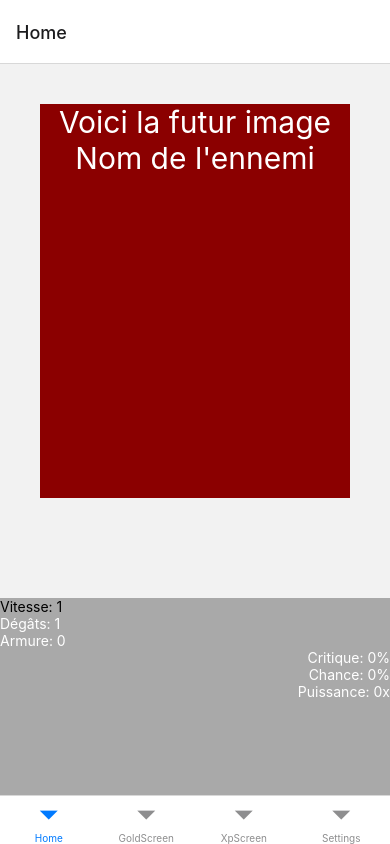
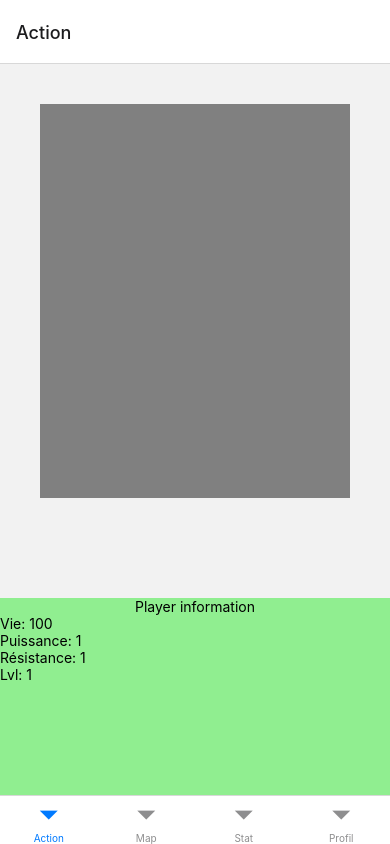
Before and after one commit to RenaudRDB/PIXEL_DUNGEON, a React Native app: screen / in a window 390 px wide. Built offline with nearby package versions, Linux system fonts and the light colour scheme.

Commit message:
Mise en place du projet

```diff
--- a/App.js
+++ b/App.js
@@ -1,205 +1,17 @@
 import * as React from 'react';
 
-import { StatusBar } from 'expo-status-bar';
-import { StyleSheet, Text, View } from 'react-native';
+import { TabNavigator } from './src/navigators/TabNavigator';
+import { StyleSheet } from 'react-native';
 import { Layout } from './src/components/Layout';
-import { createBottomTabNavigator } from '@react-navigation/bottom-tabs';
 import { NavigationContainer } from '@react-navigation/native';
-import { color } from 'react-native/Libraries/Components/View/ReactNativeStyleAttributes';
+import { LoginScreen } from './src/screens/LoginScreen';
 
-function HomeScreen() {
-  return (
-	<>
-		<View style={{flex:2,
-		backgroundColor:'darkred',
-		marginTop:40,
-		marginLeft:40,
-		marginRight: 40,
-		marginBottom: 100,
-		}}>
-			<Text style={{
-				textAlign: 'center',
-				color:'white',
-				fontSize: 30
-			}}>Voici la futur image</Text>
-			<Text style={{
-				textAlign: 'center',
-				color:'white',
-				fontSize: 30
-			}}>Nom de l'ennemi</Text>
-		</View>
-		<View style={{flex:1,
-		backgroundColor:'darkgrey'}}>
-			<View style={{
-				flexDirection: "column",
-				alignItems: "flex-start",
-			}}>
-				<Text style={{ color:'black'}}>Vitesse: 1</Text>
-				<Text style={{ color:'white'}}>Dégâts: 1</Text>
-				<Text style={{ color:'white'}}>Armure: 0</Text>
-			</View>
-			<View style={{
-				flexDirection: "column",
-				alignItems: "flex-end",
-			}}>
-				<Text style={{ color:'white'}}>Critique: 0%</Text>
-				<Text style={{ color:'white'}}>Chance: 0%</Text>
-				<Text style={{ color:'white'}}>Puissance: 0x</Text>
-			</View>
-		</View>
-	</>
-  );
-}
-
-function SettingsScreen() {
-  return (
-    <View style={{ flex: 1, justifyContent: 'center', alignItems: 'center' }}>
-      <Text>Settings</Text>
-    </View>
-  );
-}
-function GoldScreen() {
-  return (
-    <View>
-		<View style={{
-			justifyContent: 'center',
-			alignItems: 'center',
-			backgroundColor: 'yellow',
-			height:100,
-		}}>
-			<Text>Vous avez: 5 Gold</Text>
-		</View>
-		<Text
-		style={{
-			textAlign: 'center',
-			backgroundColor: 'lightgrey',
-			borderWidth: 1,
-			height:20,
-			}}
-			>Achat</Text>
-		<View style={{
-			height:50,
-			alignItems: 'flex-start',
-			justifyContent: 'space-between',
-			borderWidth: 1,
-			backgroundColor: 'darkorange'}}>
-			<Text>Entrainement de force</Text>
-			<View style={{backgroundColor:'grey',
-		width:50,
-		alignItems:'flex-end',}}>
-				<Text>20 XP</Text>
-			</View>
-		</View>
-		<View style={{
-			height:50,
-			alignItems: 'flex-start',
-			justifyContent: 'space-between',
-			borderWidth: 1,
-			backgroundColor: 'darkorange',
-			marginTop: 5}}>
-			<Text>Entrainement de vie</Text>
-			<View backgroundColor='grey'>
-				<Text>20 XP</Text>
-			</View>
-		</View>
-		<Text
-			style={{
-			textAlign: 'center',
-			backgroundColor: 'lightgrey',
-			borderWidth: 1,
-			height:20,
-			}}>Amélioration
-		</Text>
-		<View style={{
-			height:50,
-			alignItems: 'flex-start',
-			justifyContent: 'space-between',
-			borderWidth: 1,
-			backgroundColor: 'darkorange',
-			marginTop: 5}}>
-			<Text>Entrainement de défense</Text>
-			<View backgroundColor='grey'>
-				<Text>20 XP</Text>
-			</View>
-		</View>
-	</View>
-  );
-}
-function XpScreen() {
-  return (
-	<View>
-		<View style={{
-			justifyContent: 'center',
-			alignItems: 'center',
-			backgroundColor: 'skyblue',
-			height:100,
-		}}>
-			<Text>Vous êtes lvl 0</Text>
-			<Text>Vous avez gagné 10Xp</Text>
-		</View>
-		<Text
-			style={{
-			textAlign: 'center',
-			backgroundColor: 'lightgrey',
-			borderWidth: 1,
-			height:20,
-			}}>Entrainement
-		</Text>
-		<View style={{
-			height:50,
-			alignItems: 'flex-start',
-			justifyContent: 'space-between',
-			borderWidth: 1,
-			backgroundColor: 'turquoise'}}>
-			<Text>Entrainement de force</Text>
-			<View style={{backgroundColor:'red',
-		width:50,
-		alignItems:'flex-end',}}>
-				<Text>20 XP</Text>
-			</View>
-		</View>
-		<View style={{
-			height:50,
-			alignItems: 'flex-start',
-			justifyContent: 'space-between',
-			borderWidth: 1,
-			backgroundColor: 'turquoise',
-			marginTop: 5}}>
-			<Text>Entrainement de vie</Text>
-			<View backgroundColor='red'>
-				<Text>20 XP</Text>
-			</View>
-		</View>
-		<View style={{
-			height:50,
-			alignItems: 'flex-start',
-			justifyContent: 'space-between',
-			borderWidth: 1,
-			backgroundColor: 'turquoise',
-			marginTop: 5}}>
-			<Text>Entrainement de défense</Text>
-			<View backgroundColor='red'>
-				<Text>20 XP</Text>
-			</View>
-		</View>
-	</View>
-
-
-  );
-}
-
-const Tab = createBottomTabNavigator();
 
 export default function App() {
   return (
-		<Layout>
-      <NavigationContainer documentTitle={"Pixel Dungeon"}>
-        <Tab.Navigator>
-        <Tab.Screen name="Home" component={HomeScreen} />
-        <Tab.Screen name="GoldScreen" component={GoldScreen} />
-        <Tab.Screen name="XpScreen" component={XpScreen} />
-        <Tab.Screen name="Settings" component={SettingsScreen} />
-        </Tab.Navigator>
+	  <Layout>
+      <NavigationContainer>
+        <TabNavigator />
       </NavigationContainer>
     </Layout>
   );
--- a/app.json
+++ b/app.json
@@ -6,7 +6,8 @@
     "orientation": "portrait",
     "icon": "./assets/icon.png",
     "splash": {
-      "image": "./assets/splash.png",
+      // "image": "./assets/splash.png",
+      "image": "./src/assets/load.png",
       "resizeMode": "contain",
       "backgroundColor": "#ffffff"
     },
--- /dev/null
+++ b/src/navigators/TabNavigator.jsx
@@ -0,0 +1,21 @@
+import React from "react";
+import { ROUTES } from "./routes";
+
+import { ActionScreen } from "../screens/ActionScreen";
+import { MapScreen } from "../screens/MapScreen";
+import { StatScreen } from "../screens/StatScreen";
+import { ProfilScreen } from "../screens/ProfilScreen";
+import { createBottomTabNavigator } from '@react-navigation/bottom-tabs';
+
+const Tab = createBottomTabNavigator();
+
+export const TabNavigator = () => {
+  return (
+    <Tab.Navigator>
+      <Tab.Screen name={ROUTES.ACTION} component={ActionScreen} />
+      <Tab.Screen name={ROUTES.MAP}component={MapScreen} />
+      <Tab.Screen name={ROUTES.STAT} component={StatScreen} />
+      <Tab.Screen name={ROUTES.PROFIL} component={ProfilScreen} />
+    </Tab.Navigator>
+  );
+};
--- /dev/null
+++ b/src/navigators/routes.js
@@ -0,0 +1,6 @@
+export const ROUTES = {
+  ACTION : "Action",
+  MAP : "Map",
+  STAT : "Stat",
+  PROFIL : "Profil",
+}
--- /dev/null
+++ b/src/screens/ActionScreen.jsx
@@ -0,0 +1,31 @@
+import { Text, View } from 'react-native';
+
+export const ActionScreen = () => {
+  return (
+        <>
+            <View style={{
+                flex:2,
+                backgroundColor:'grey',
+                marginTop:40,
+                marginLeft:40,
+                marginRight: 40,
+                marginBottom: 100,
+                border: 10,
+                borderColor:'darkgrey'
+            }}>
+            </View>
+            <View style={{flex:1,
+            backgroundColor:'lightgreen'}}>
+                <View style={{
+                    flexDirection: "column",
+                }}>
+                    <Text style={{textAlign:'center'}}>Player information</Text>
+                    <Text>Vie: 100</Text>
+                    <Text>Puissance: 1</Text>
+                    <Text>Résistance: 1</Text>
+                    <Text>Lvl: 1</Text>
+                </View>
+            </View>
+        </>
+  );
+};
--- /dev/null
+++ b/src/screens/LoginScreen.jsx
@@ -0,0 +1,50 @@
+import { Text, View, TextInput, Button, StyleSheet } from 'react-native';
+
+export const LoginScreen = () => {
+    return (
+		<View style={styles.container}>
+			<Text>LOGIN or REGISTER</Text>
+			<TextInput
+				style={styles.input}
+				placeholder="Email"
+				//value={email}
+				//onChangeText={setEmail}
+			/>
+			<TextInput
+				style={styles.input}
+				placeholder="Password"
+				//value={password}
+				//onChangeText={setPassword}
+				secureTextEntry
+			/>
+			<Button
+				title="Login"
+				color="red"
+				// onPress={() => login(email, password)}
+				// disabled={!email || !password}
+			/>
+			<Button
+				title="Register"
+				color="blue"
+				// onPress={() => register(email, password)
+				// disabled={!email || !password}
+			/>
+		</View>
+	);
+};
+
+const styles = StyleSheet.create({
+	container: {
+		flex: 1,
+		justifyContent: "center",
+		alignItems: "center",
+	},
+	input: {
+		borderWidth: 1,
+		borderColor: "#ccc",
+		backgroundColor: "white",
+		padding: 8,
+		margin: 16,
+		width: "80%",
+	},
+});
--- /dev/null
+++ b/src/screens/MapScreen.jsx
@@ -0,0 +1,10 @@
+import { Text, View } from 'react-native';
+
+export const MapScreen = () => {
+  return (
+    <View style={{
+        flex: 1,
+        backgroundColor:'black' }}>
+    </View>
+  );
+}
--- /dev/null
+++ b/src/screens/ProfilScreen.jsx
@@ -0,0 +1,11 @@
+import { Text, View } from 'react-native';
+
+export const ProfilScreen = () => {
+  return (
+	<View style={{ flex: 1, justifyContent: 'center', alignItems: 'center' }}>
+    <Text>
+      Profile
+    </Text>
+	</View>
+  );
+}
--- /dev/null
+++ b/src/screens/StatScreen.jsx
@@ -0,0 +1,9 @@
+import { Text, View } from 'react-native';
+
+export const  StatScreen = () => {
+    return (
+      <View style={{ flex: 1, justifyContent: 'center', alignItems: 'center' }}>
+        <Text>Stat</Text>
+  	  </View>
+    );
+  };
```
Also changed, not shown: src/assets/load.png (added).
